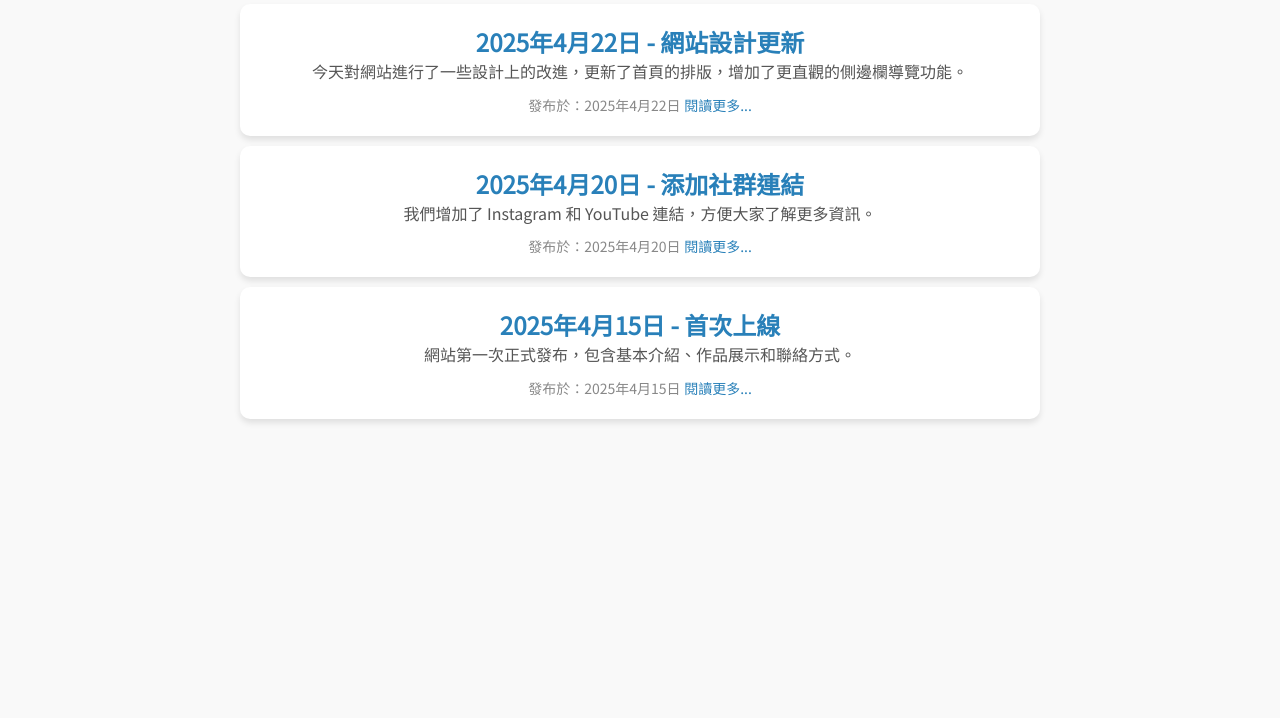
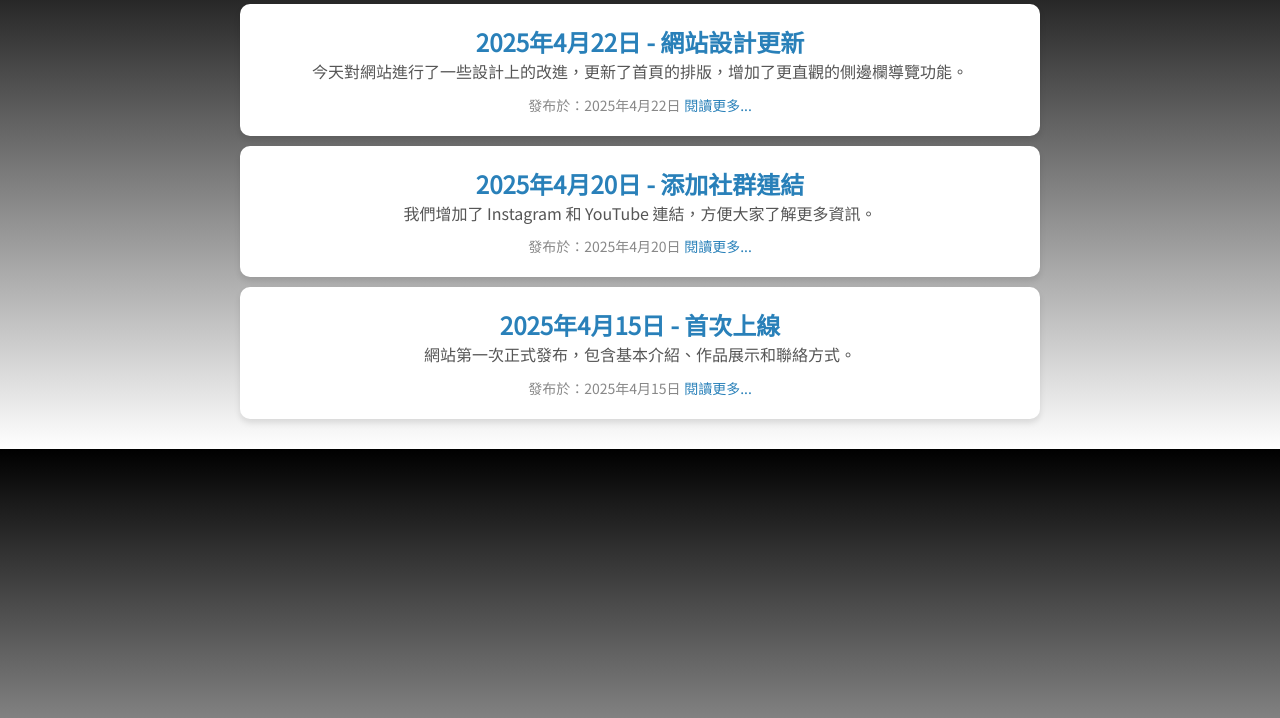
Before and after one commit to waterbanana3118/test, a plain HTML site: page index.html in a window 1280 px wide. Shown: the part 82-800 px from the top of the page. Drawn offline with Linux system fonts and the light colour scheme.

Commit message:
Update index.html

```diff
--- a/index.html
+++ b/index.html
@@ -14,7 +14,7 @@
 
       body {
         font-family: 'Noto Sans TC', sans-serif;
-        background-color: #f9f9f9;
+        background: linear-gradient(to bottom, #000000, #ffffff); /* 黑白漸層背景 */
         color: #333;
         padding: 20px;
         text-align: center;
```
